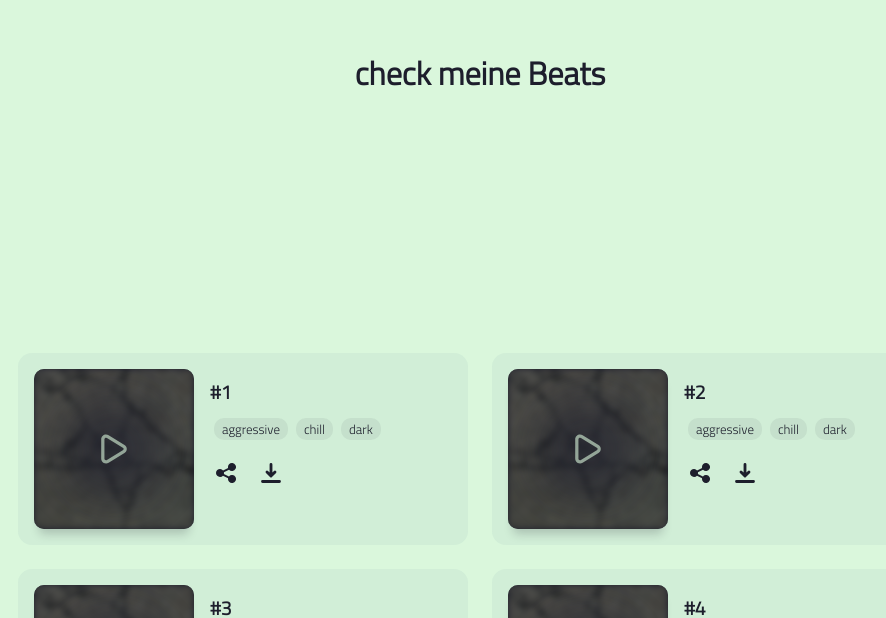
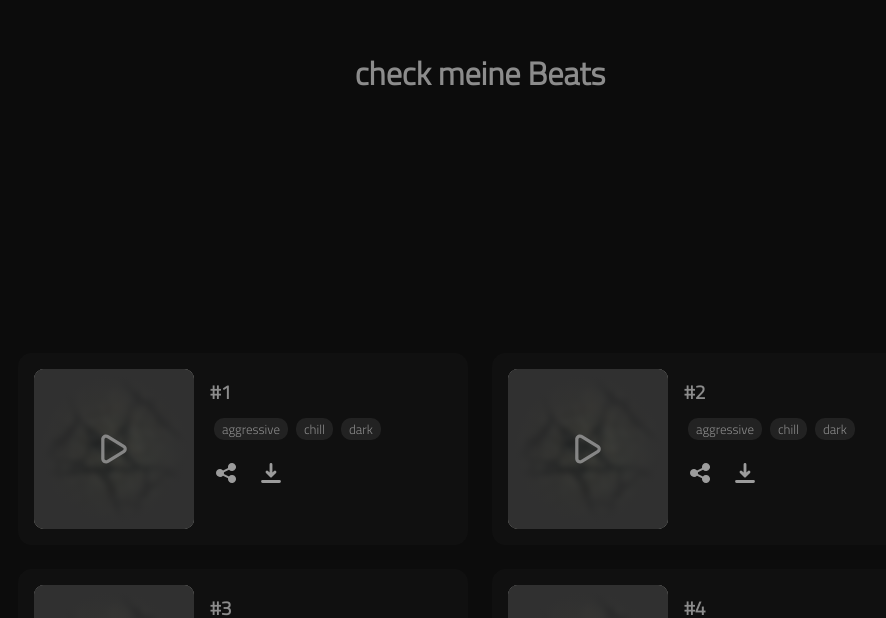
Before and after one commit to moritz439/showreel, an Angular app: page / in a window 1280 px wide. Shown: the part 191-809 px from the top of the page, without its empty margins (160-1046 px from the left). Built offline with nearby package versions, Linux system fonts and the light colour scheme.

Commit message:
consolidation

```diff
--- a/src/app/app.component.scss
+++ b/src/app/app.component.scss
@@ -22,7 +22,7 @@
                 position: absolute;
                 animation: wiggle 10s infinite;
                 path {
-                    fill: dim($raisin-black, 22);
+                    fill: dim($color-dark, 22);
                 }
             }
         }
@@ -31,6 +31,7 @@
 
 
 .track-preview-wrapper {
+    max-width: 1700px;
     padding: setPadding(2);
     display: flex;
     justify-content: center;
--- a/src/app/app.component.ts
+++ b/src/app/app.component.ts
@@ -23,7 +23,7 @@ export class AppComponent implements OnInit {
         {
           name: '#' + i,
           styles: [Style.aggressive, Style.chill, Style.dark],
-          source: '',
+          source: '../assets/trakcs/ice.mp3',
         }
       )
     }
--- a/src/app/components/track-preview/track-preview.component.scss
+++ b/src/app/components/track-preview/track-preview.component.scss
@@ -1,7 +1,7 @@
 @import '../../../styles.scss';
 
 .main-wrapper {
-    background-color: dim($opal, 33);
+    background-color: dim($color-dark-mid, 22);
     padding: setPadding(2);
     border-radius: 14px;
 
@@ -20,6 +20,7 @@
         .description-wrapper {
             align-items: center;
         }
+
         .cover {
             width: 200px;
             height: 200px;
@@ -36,24 +37,22 @@
         position: relative;
         border-radius: 10px;
         transition: transform .2s;
-        @include shadow($raisin-black);
         overflow: hidden;
 
         display: flex;
         justify-content: center;
         align-items: center;
-        background-color: $raisin-black;
+
 
 
         .shadow {
-            width: 100px;
-            height: 100px;
-            border-radius: 100%;
-            filter: blur(20px);
-            opacity: .6;
-            background-color: $raisin-black;
+            $background-color: $color-dark-mid;
+            width: 100%;
+            height: 100%;
+            background: radial-gradient(circle, dim($background-color, 33) 0%, $background-color 65%, $background-color 100%);
             position: absolute;
         }
+
         &:hover,
         &:focus {
             cursor: pointer;
@@ -67,22 +66,22 @@
 
 
         img {
+            border-radius: 10px;
             display: block;
             position: absolute;
-            width: 100%;
-            height: 100%;
-            filter: blur(3px) brightness(40%) contrast(80%);
-            background: radial-gradient(rgba(0,0,0,0), $raisin-black);
+            width: 130%;
+            height: 130%;
+            filter: blur(3px) brightness(.4);
         }
 
 
         svg {
             transform: scale(1.6);
-            opacity: .6;
+            opacity: .8;
             transition: transform .2s, opacity .2s;
 
             path {
-                fill: $nyanza;
+                fill: $color-light;
             }
         }
     }
@@ -93,8 +92,6 @@
     flex-flow: column;
     padding: setPadding(1);
     gap: setPadding(1);
-
-
 
     .header {
         font-size: larger;
@@ -109,7 +106,7 @@
         span {
             padding: 1px 8px;
             margin: setPadding(.5);
-            background-color: dim($raisin-black, 11);
+            background-color: dim($color-dark-mid, 99);
             border-radius: 10px;
         }
     }
@@ -135,7 +132,7 @@
                 display: block;
 
                 path {
-                    fill: $raisin-black;
+                    fill: $color-light;
                 }
             }
 
--- a/src/styles.scss
+++ b/src/styles.scss
@@ -1,10 +1,11 @@
 /* You can add global styles to this file, and also import other style files */
 
-$raisin-black: #1d1e2cff; // text
-$opera-mauve: #ba7ba1ff; // preview
-$opal: #abc8c0ff;
-$granny-smith-apple: #9ee493ff; // text light
-$nyanza: #daf7dcff; // background
+$color-dark: #0c0c0c; // text
+$color-dark-mid: #303030; // preview
+$color-light-mid: #8c8c8c;
+$color-light: #9c9c9c; // text light
+
+
 
 @function setPadding($amount) {
     $atom: 8;
@@ -16,7 +17,7 @@ $nyanza: #daf7dcff; // background
 }
 
 @mixin shadow($color) {
-    box-shadow: 0px 10px 10px -5px dim(#{$color}, 35);
+    box-shadow: 0px 10px 15px -5px dim(#{$color}, 35);
 }
 
 @font-face {
@@ -43,8 +44,8 @@ $nyanza: #daf7dcff; // background
 
 body {
     margin: 0;
-    background-color: $nyanza;
-    color: $raisin-black;
+    background-color: $color-dark;
+    color: $color-light-mid;
     font-family: 'Titillium';
 }
 html {
```
Also changed, not shown: 1 other file (tests, documents, lock files or other folders).
